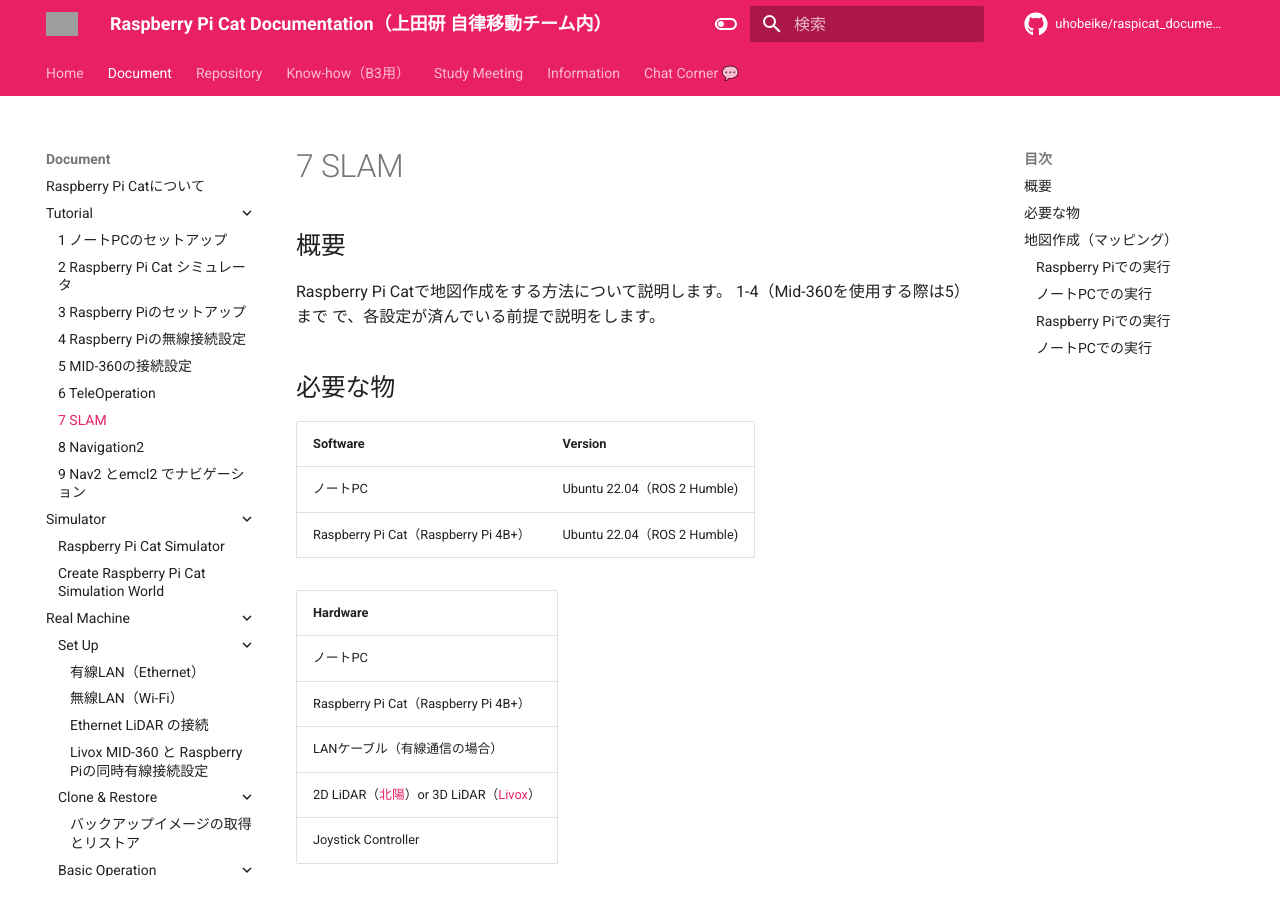
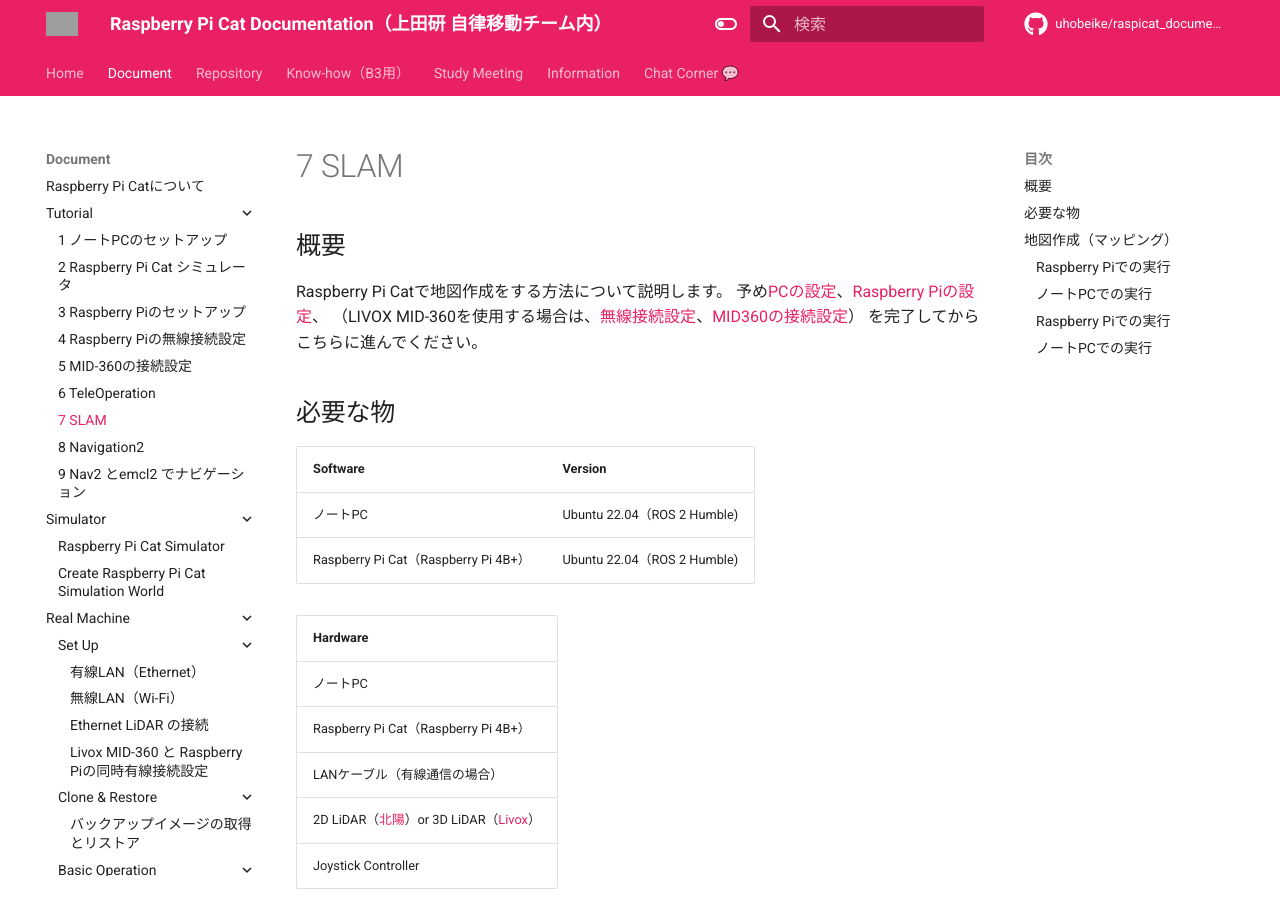
Before and after one commit to CIT-Autonomous-Robot-Lab/raspicat_documentation, an MkDocs documentation site: the page built from docs/document/tutorial/7_slam.md, in a window 1280 px wide and 900 px high. Built offline with MkDocs 1.6.1 and Material for MkDocs 9.7.7, drawn with Linux system fonts in a browser that asks for light colours; comment, search, counter and statistics services are not loaded; grey boxes are pictures that could not be loaded.

Commit message:
fix: チュートリアル7の概要を修正

```diff
--- a/docs/document/tutorial/7_slam.md
+++ b/docs/document/tutorial/7_slam.md
@@ -1,7 +1,8 @@
 ## 概要
 Raspberry Pi Catで地図作成をする方法について説明します。
-1-4（Mid-360を使用する際は5）まで
-で、各設定が済んでいる前提で説明をします。
+予め[PCの設定](../1_laptopsetup)、[Raspberry Piの設定](../3_raspisetup)、
+（LIVOX MID-360を使用する場合は、[無線接続設定](../4_wireless)、[MID360の接続設定](../5_livox)）
+を完了してからこちらに進んでください。
 
 ## 必要な物
 | Software         | Version                                      |
```
